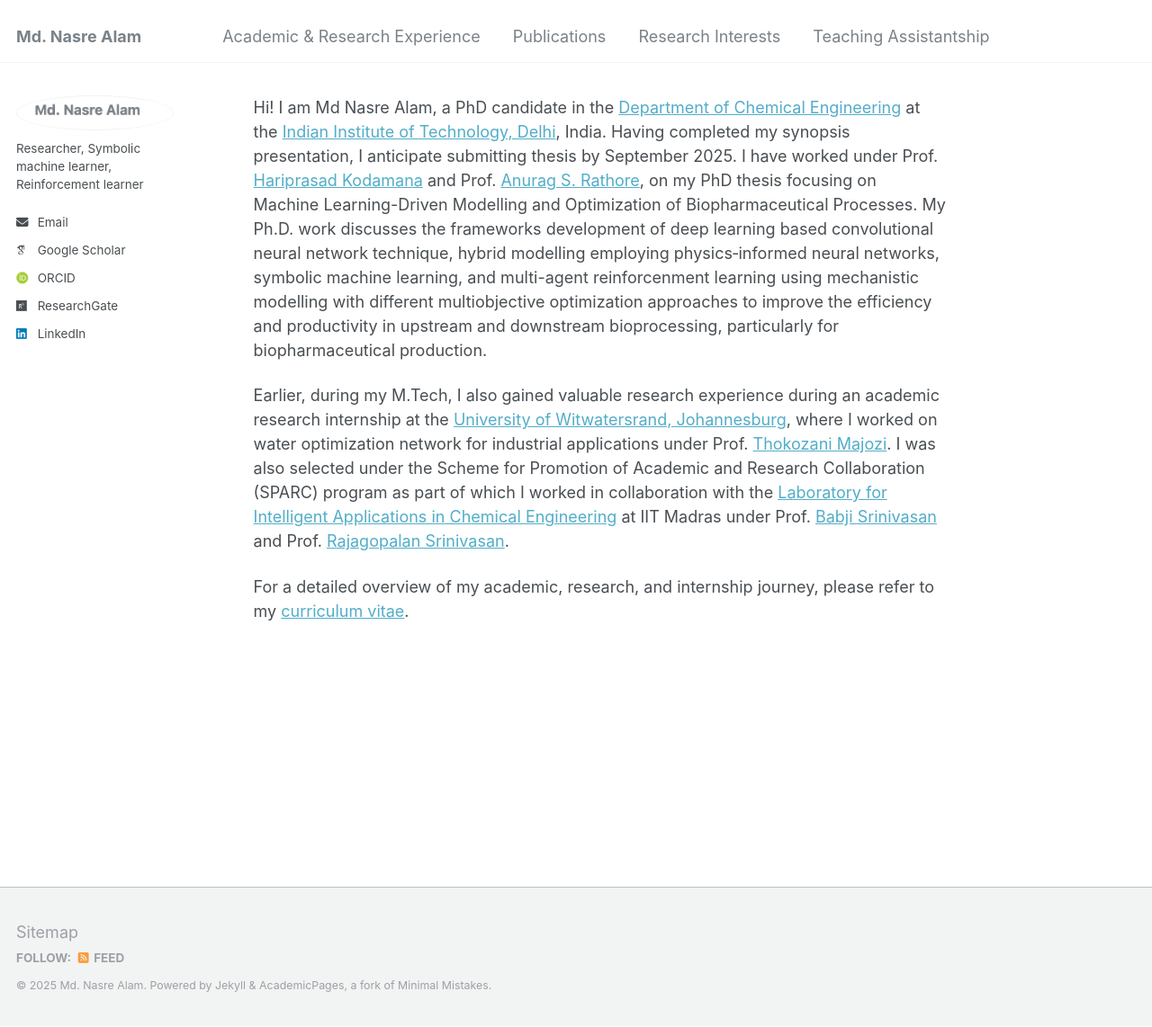
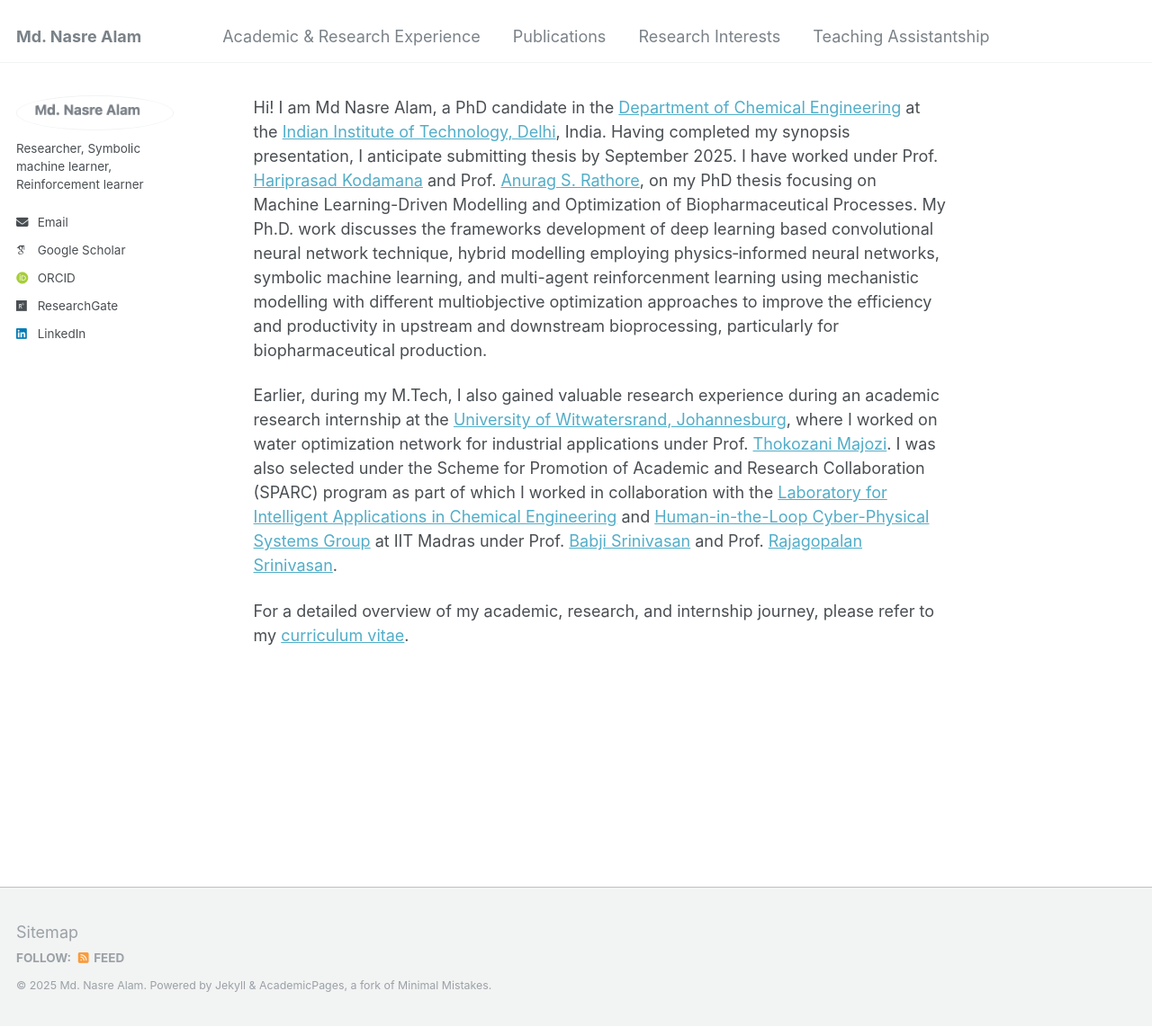
Before and after one commit to mdnasreiit/mdnasreiit.github.io, a Jekyll site: the page built from _pages/about.md, in a window 1280 px wide and 1142 px high. Shown: the whole window at 90% size. Built offline with Jekyll 4.4.1, drawn with Linux system fonts in a browser that asks for light colours; some web fonts are replaced.

Commit message:
Update about.md

```diff
--- a/_pages/about.md
+++ b/_pages/about.md
@@ -9,6 +9,6 @@ redirect_from:
 
 Hi! I am Md Nasre Alam, a PhD candidate in the [Department of Chemical Engineering](https://chemical.iitd.ac.in/) at the [Indian Institute of Technology, Delhi](https://home.iitd.ac.in/), India. Having completed my synopsis presentation, I anticipate submitting thesis by September 2025. I have worked under Prof. [Hariprasad Kodamana](https://web.iitd.ac.in/~kodamana/index.html) and Prof. [Anurag S. Rathore](https://www.biotechcmz.com/), on my PhD thesis focusing on Machine Learning-Driven Modelling and Optimization of Biopharmaceutical Processes. My Ph.D. work discusses the frameworks development of deep learning based convolutional neural network technique, hybrid modelling employing physics‐informed neural networks, symbolic machine learning, and multi-agent reinforcenment learning using mechanistic modelling with different multiobjective optimization approaches to improve the efficiency and productivity in upstream and downstream bioprocessing, particularly for biopharmaceutical production.
 
-Earlier, during my M.Tech, I also gained valuable research experience during an academic research internship at the [University of Witwatersrand, Johannesburg](https://www.wits.ac.za/), where I worked on water optimization network for industrial applications under Prof. [Thokozani Majozi](https://www.wits.ac.za/about-wits/office-of-the-vice-chancellor/faculty-deans/thokozani-majozi/). I was also selected under the Scheme for Promotion of Academic and Research Collaboration (SPARC) program as part of which I worked in collaboration with the [Laboratory for Intelligent Applications in Chemical Engineering](https://home.iitm.ac.in/raj/) at IIT Madras under Prof. [Babji Srinivasan](https://home.iitm.ac.in/babji.srinivasan/index.html) and Prof. [Rajagopalan Srinivasan](https://home.iitm.ac.in/raj/index.html).
+Earlier, during my M.Tech, I also gained valuable research experience during an academic research internship at the [University of Witwatersrand, Johannesburg](https://www.wits.ac.za/), where I worked on water optimization network for industrial applications under Prof. [Thokozani Majozi](https://www.wits.ac.za/about-wits/office-of-the-vice-chancellor/faculty-deans/thokozani-majozi/). I was also selected under the Scheme for Promotion of Academic and Research Collaboration (SPARC) program as part of which I worked in collaboration with the [Laboratory for Intelligent Applications in Chemical Engineering](https://home.iitm.ac.in/raj/) and [Human-in-the-Loop Cyber-Physical Systems Group](https://home.iitm.ac.in/babji.srinivasan/index.html) at IIT Madras under Prof. [Babji Srinivasan](https://home.iitm.ac.in/babji.srinivasan/index.html) and Prof. [Rajagopalan Srinivasan](https://home.iitm.ac.in/raj/index.html).
 
 For a detailed overview of my academic, research, and internship journey, please refer to my [curriculum vitae](https://drive.google.com/file/d/1alwsz1Tfbd3Qq8oehHx4H3kqmAMd0cT8/view?usp=drive_link).
```
